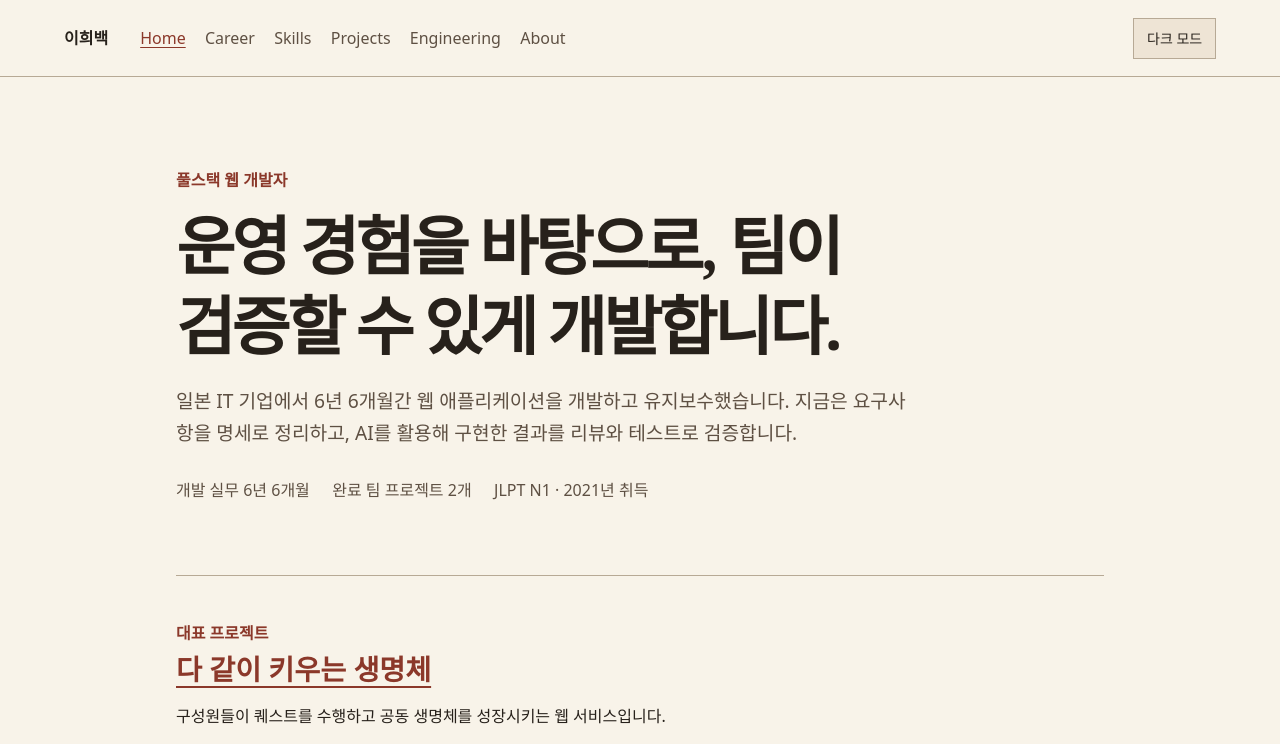
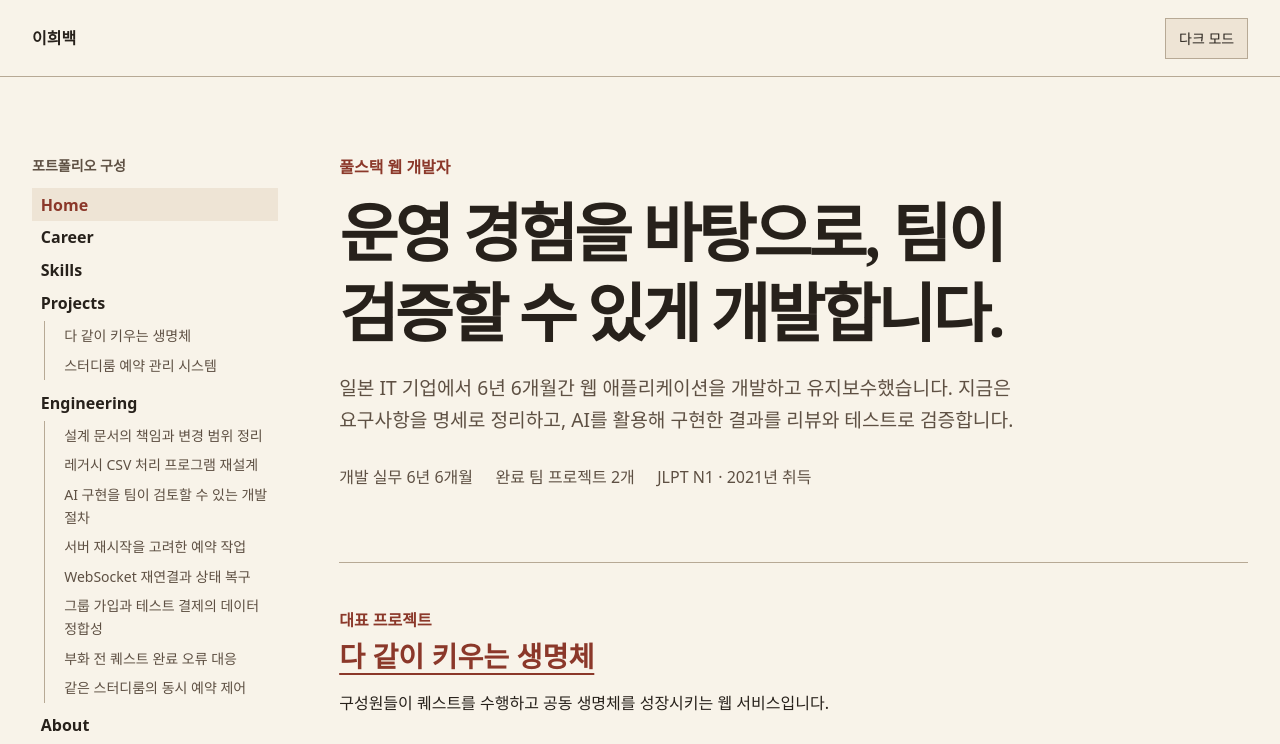
Before and after one commit to heebaek200/developer-portfolio, a React (Vite) app: page / in a window 1280 px wide. Shown: the top 744 px of the page. Built offline with nearby package versions, Linux system fonts and the light colour scheme.

Commit message:
#1 포트폴리오 탐색 트리와 화면 전환 추가

```diff
--- a/src/main.tsx
+++ b/src/main.tsx
@@ -1,11 +1,18 @@
-import { useEffect, useRef, useState, type ReactNode } from 'react';
+import { useEffect, useRef, useState, type MouseEvent, type ReactNode } from 'react';
 import { createRoot } from 'react-dom/client';
 import { HashRouter, Link, NavLink, Route, Routes, useLocation, useParams } from 'react-router-dom';
 import { career, cases, credentials, profile, projects, skills, type Evidence, type Project } from './content';
 import creaturePoster from './moss-golem.png';
 import './styles.css';
 
-const menus = [['/', 'Home'], ['/career', 'Career'], ['/skills', 'Skills'], ['/projects', 'Projects'], ['/engineering', 'Engineering'], ['/about', 'About']];
+const menus = [
+  { url: '/', label: 'Home' },
+  { url: '/career', label: 'Career' },
+  { url: '/skills', label: 'Skills' },
+  { url: '/projects', label: 'Projects', children: projects.map(({ id, title }) => ({ id, title })) },
+  { url: '/engineering', label: 'Engineering', children: cases.map(({ id, title }) => ({ id, title })) },
+  { url: '/about', label: 'About' },
+];
 
 /** 저장이 제한된 브라우저에서는 시스템 테마를 초기값으로 사용한다. */
 function readTheme() {
@@ -14,6 +21,32 @@ function readTheme() {
     if (stored === 'light' || stored === 'dark') return stored;
   } catch { /* 현재 화면은 저장 권한 없이도 동작한다. */ }
   return matchMedia('(prefers-color-scheme: dark)').matches ? 'dark' : 'light';
+}
+
+/** 콘텐츠 데이터에서 탐색 계층을 만들고 현재 페이지의 경로를 강조한다. */
+function SiteOutline({ pathname }: { pathname: string }) {
+  const [expanded, setExpanded] = useState(false);
+  const toggle = useRef<HTMLButtonElement>(null);
+
+  function close(event: MouseEvent<HTMLAnchorElement>, target: string) {
+    if (event.metaKey || event.ctrlKey || event.shiftKey || event.altKey) return;
+    setExpanded(false);
+    if (pathname === target && toggle.current?.offsetWidth) toggle.current.focus();
+  }
+  return <aside className="site-outline">
+    <p className="outline-heading">포트폴리오 구성</p>
+    <button ref={toggle} type="button" className="outline-toggle" aria-expanded={expanded} aria-controls="portfolio-outline" onClick={() => setExpanded(!expanded)}>
+      포트폴리오 구성 <span aria-hidden="true">{expanded ? '−' : '+'}</span>
+    </button>
+    <nav id="portfolio-outline" aria-label="포트폴리오 구성" data-expanded={expanded}>
+      <ul>{menus.map(({ url, label, children }) => <li key={url} data-current-branch={pathname === url || pathname.startsWith(url + '/')}>
+        <NavLink to={url} end onClick={(event) => close(event, url)}>{label}</NavLink>
+        {children && <ul>{children.map(({ id, title }) => <li key={id}>
+          <NavLink to={url + '/' + id} end onClick={(event) => close(event, url + '/' + id)}>{title}</NavLink>
+        </li>)}</ul>}
+      </li>)}</ul>
+    </nav>
+  </aside>;
 }
 
 /** 공통 탐색과 페이지 이동 시 문서 제목 및 본문 포커스를 관리한다. */
@@ -44,11 +77,13 @@ function Layout() {
     <header className="site-header">
       <div className="header-inner">
         <Link className="brand" to="/">이희백</Link>
-        <nav aria-label="주 메뉴">{menus.map(([url, label]) => <NavLink end={url === '/'} key={url} to={url}>{label}</NavLink>)}</nav>
         <button className="quiet-button" onClick={toggleTheme}>{theme === 'dark' ? '라이트 모드' : '다크 모드'}</button>
       </div>
     </header>
+    <div className="site-layout">
+      <SiteOutline pathname={pathname} />
       <main id="main-content" ref={main} tabIndex={-1}>
+        <div key={pathname}>
           <Routes>
             <Route path="/" element={<Home />} />
             <Route path="/career" element={<Career />} />
@@ -61,7 +96,9 @@ function Layout() {
             <Route path="/print" element={<Print />} />
             <Route path="*" element={<NotFound />} />
           </Routes>
+        </div>
       </main>
+    </div>
     <footer className="site-footer"><span>이희백</span><Link to="/print">인쇄용 요약</Link><a href={profile.github}>GitHub</a></footer>
   </>;
 }
--- a/src/styles.css
+++ b/src/styles.css
@@ -39,23 +39,41 @@ main:focus { outline: none; }
 
 /* 탐색은 넓게 펼치고 독립적인 본문은 한 컬럼에 둔다. */
 .site-header { border-bottom: 1px solid var(--line); }
-.header-inner, .site-footer, main { width: min(100% - 3rem, 72rem); margin-inline: auto; }
+.header-inner, .site-footer, .site-layout { width: min(100% - 3rem, 76rem); margin-inline: auto; }
 .header-inner { display: flex; flex-wrap: wrap; align-items: center; gap: .7rem 2rem; padding-block: 1.1rem; }
 .brand { color: var(--ink); font-weight: 750; text-decoration: none; }
-nav { display: flex; flex-wrap: wrap; gap: .4rem 1.2rem; }
-nav a { color: var(--muted); text-decoration: none; }
-nav a[aria-current="page"], nav a:hover { color: var(--accent); text-decoration: underline; }
 .header-inner button { margin-left: auto; }
 .quiet-button { font-size: .875rem; }
-main { max-width: 58rem; padding-block: clamp(2.25rem, 7vw, 6rem); min-height: 60vh; }
+.site-layout {
+  --page-top: clamp(2.25rem, 6vw, 5rem);
+  display: grid;
+  grid-template-columns: clamp(12.5rem, 20vw, 17rem) minmax(0, 1fr);
+  column-gap: clamp(1.75rem, 4vw, 4rem);
+}
+main { max-width: 58rem; min-width: 0; padding-block: var(--page-top); min-height: 60vh; }
 .site-footer { display: flex; flex-wrap: wrap; gap: .5rem 1.4rem; border-top: 1px solid var(--line); padding-block: 1.1rem 2rem; }
+
+/* 목록의 들여쓰기와 연결선으로 사이트 계층을 드러낸다. */
+.site-outline { position: sticky; top: 1.25rem; align-self: start; margin-top: var(--page-top); padding-right: .65rem; max-height: calc(100dvh - 2.5rem); overflow: auto; }
+.outline-heading { margin: 0 0 .7rem; color: var(--muted); font-size: .875rem; font-weight: 700; }
+.outline-toggle { display: none; }
+.site-outline ul { list-style: none; margin: 0; padding-left: 0; }
+.site-outline li > ul { border-left: 1px solid var(--line); margin: .1rem 0 .4rem .75rem; padding-left: .65rem; }
+.site-outline a { display: block; padding: .2rem .55rem; color: var(--muted); text-decoration: none; word-break: keep-all; overflow-wrap: anywhere; }
+.site-outline nav > ul > li > a { font-weight: 650; color: var(--ink); }
+.site-outline li li > a { font-size: .875rem; }
+.site-outline a:hover { color: var(--accent); text-decoration: underline; }
+.site-outline a:focus-visible { outline-offset: -2px; }
+.site-outline [data-current-branch="true"] > a,
+.site-outline nav > ul > li > a[aria-current="page"] { color: var(--accent); }
+.site-outline a[aria-current="page"] { color: var(--accent); background: var(--surface); font-weight: 750; }
 
 /* 제목의 위계와 큰 여백으로 홈과 상세의 읽기 순서를 드러낸다. */
 h1, h2 { margin: 0; line-height: 1.25; }
 h1 { margin-block: .2em .3em; font-size: clamp(2rem, 5.2vw, 4rem); letter-spacing: -.055em; word-break: keep-all; overflow-wrap: anywhere; }
 .hero h1 { max-width: 19ch; font-family: "Nanum Myeongjo", "Batang", Georgia, serif; }
 h2 { font-size: clamp(1.3rem, 2.2vw, 1.9rem); }
-.lead { max-width: 46rem; margin-block: .7rem 0; color: var(--muted); font-size: clamp(1rem, 1.5vw, 1.2rem); }
+.lead { max-width: 46rem; margin-block: .7rem 0; color: var(--muted); font-size: clamp(1rem, 1.5vw, 1.2rem); word-break: keep-all; overflow-wrap: anywhere; text-wrap: pretty; }
 .eyebrow { color: var(--accent); font-weight: 700; margin-block: 0 .35rem; }
 .facts, .links { display: flex; flex-wrap: wrap; gap: .4rem 1.4rem; list-style: none; padding: 0; }
 .facts { color: var(--muted); margin-top: 1.75rem; }
@@ -85,16 +103,63 @@ th { font-weight: 700; }
 .video-cover img { width: min(100%, 12rem); aspect-ratio: 1; object-fit: contain; }
 figcaption { margin-top: .4rem; font-size: .875rem; }
 
-@media (max-width: 42rem) {
-  .header-inner, .site-footer, main { width: calc(100% - 2rem); }
-  .header-inner nav { order: 3; width: 100%; }
+@media (max-width: 53rem) {
+  .header-inner, .site-footer, .site-layout { width: calc(100% - 2rem); }
+  .site-layout { display: block; --page-top: 2.25rem; }
+  .site-outline { position: static; max-height: none; overflow: visible; padding: 0; margin: .85rem 0 0; }
+  .outline-heading { display: none; }
+  .outline-toggle { display: flex; align-items: center; gap: 1rem; min-height: 44px; }
+  .site-outline nav { margin-top: .65rem; }
+  .site-outline nav[data-expanded="false"] { display: none; }
+  .site-outline a { min-height: 40px; align-content: center; }
   th, td { padding-right: .45rem; overflow-wrap: anywhere; }
+}
+
+/* 제목, 소개, 근거가 읽는 순서에 맞춰 짧게 자리 잡는다. */
+@keyframes text-enter {
+  from { opacity: .55; transform: translateY(.55rem); }
+  to { opacity: 1; transform: translateY(0); }
+}
+@keyframes media-enter {
+  from { opacity: .7; clip-path: inset(3% 0); }
+  to { opacity: 1; clip-path: inset(0); }
+}
+@keyframes outline-enter {
+  from { opacity: .65; transform: translateY(-.3rem); }
+  to { opacity: 1; transform: translateY(0); }
+}
+
+@media screen and (prefers-reduced-motion: no-preference) {
+  .site-outline a, button { transition: color 150ms ease, background-color 150ms ease, border-color 150ms ease; }
+  .hero > *, .page-heading > * { animation: text-enter 360ms cubic-bezier(.2,.65,.3,1) both; }
+  .hero h1 { animation-delay: 45ms; }
+  .hero .lead, .page-heading .lead { animation-delay: 85ms; }
+  .hero .facts { animation-delay: 135ms; }
+  .project-media video, .project-media dialog[open] { animation: media-enter 230ms ease-out both; }
+
+  @media (max-width: 53rem) {
+    .site-outline nav[data-expanded="true"] { animation: outline-enter 190ms ease-out both; }
+  }
+
+  @supports (animation-timeline: view()) {
+    .section > h2, .case-detail > div {
+      animation: text-enter linear both;
+      animation-timeline: view();
+      animation-range: entry 0% cover 12%;
+    }
+    .project-media > :first-child:not(video) {
+      animation: media-enter linear both;
+      animation-timeline: view();
+      animation-range: entry 0% cover 18%;
+    }
+  }
 }
 
 @page { size: A4; margin: 15mm; }
 @media print {
   :root, :root[data-theme="dark"] { --paper: white; --ink: black; --muted: #252525; --accent: #252525; --line: #aaa; color-scheme: light; }
-  .site-header, .site-footer, .skip, .print-action, .project-media video, .video-cover { display: none; }
+  .site-header, .site-footer, .site-outline, .skip, .print-action, .project-media video, .video-cover { display: none; }
+  .site-layout { display: block; width: 100%; }
   main { width: 100%; max-width: none; padding: 0; }
   .page-heading, .section { margin-block: 0 .85rem; padding-top: .5rem; }
   h1 { font-size: 24pt; }
```
Also changed, not shown: 1 other file (tests, documents, lock files or other folders). Lines whose indentation alone changed are shown as unchanged.
